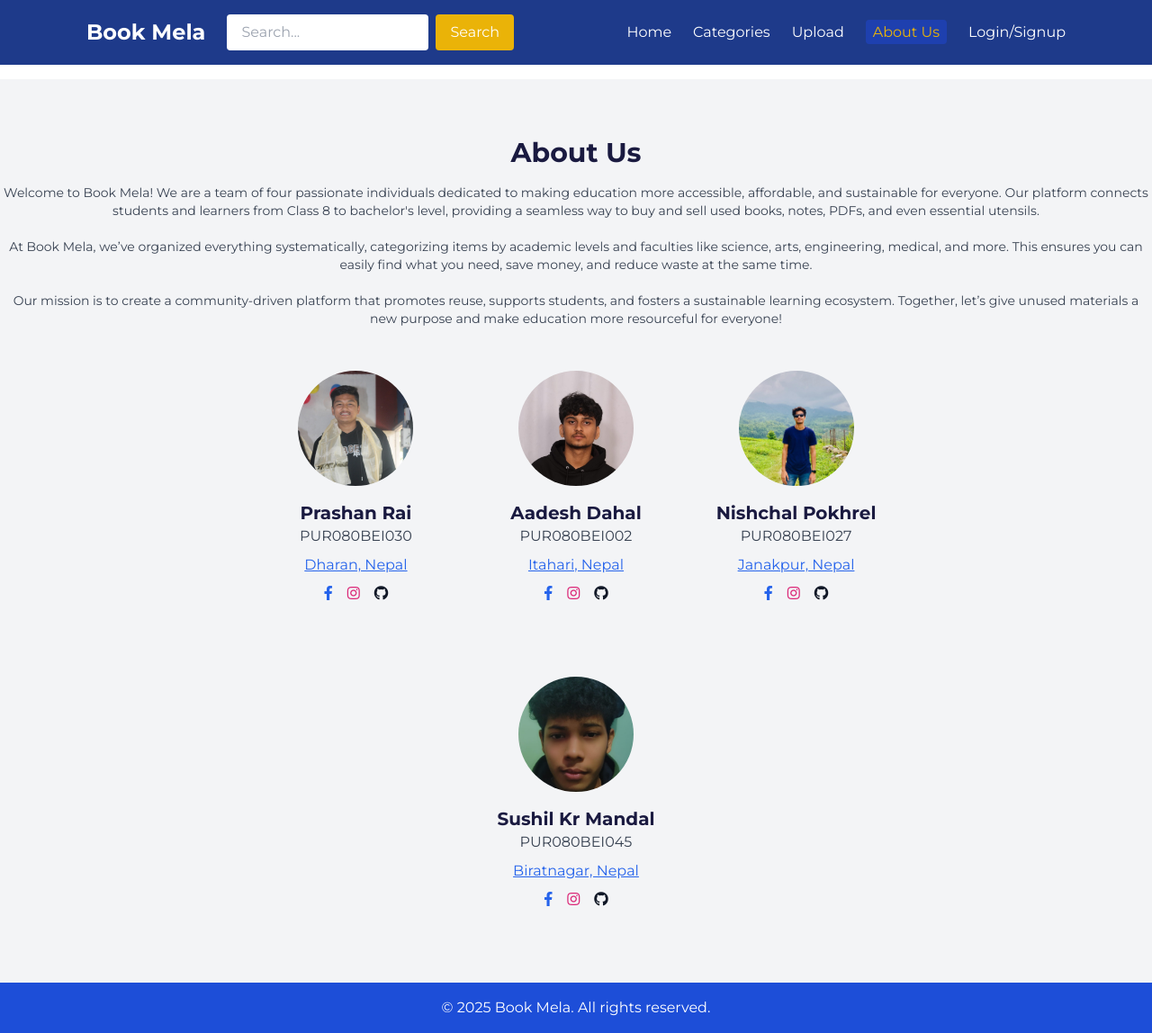
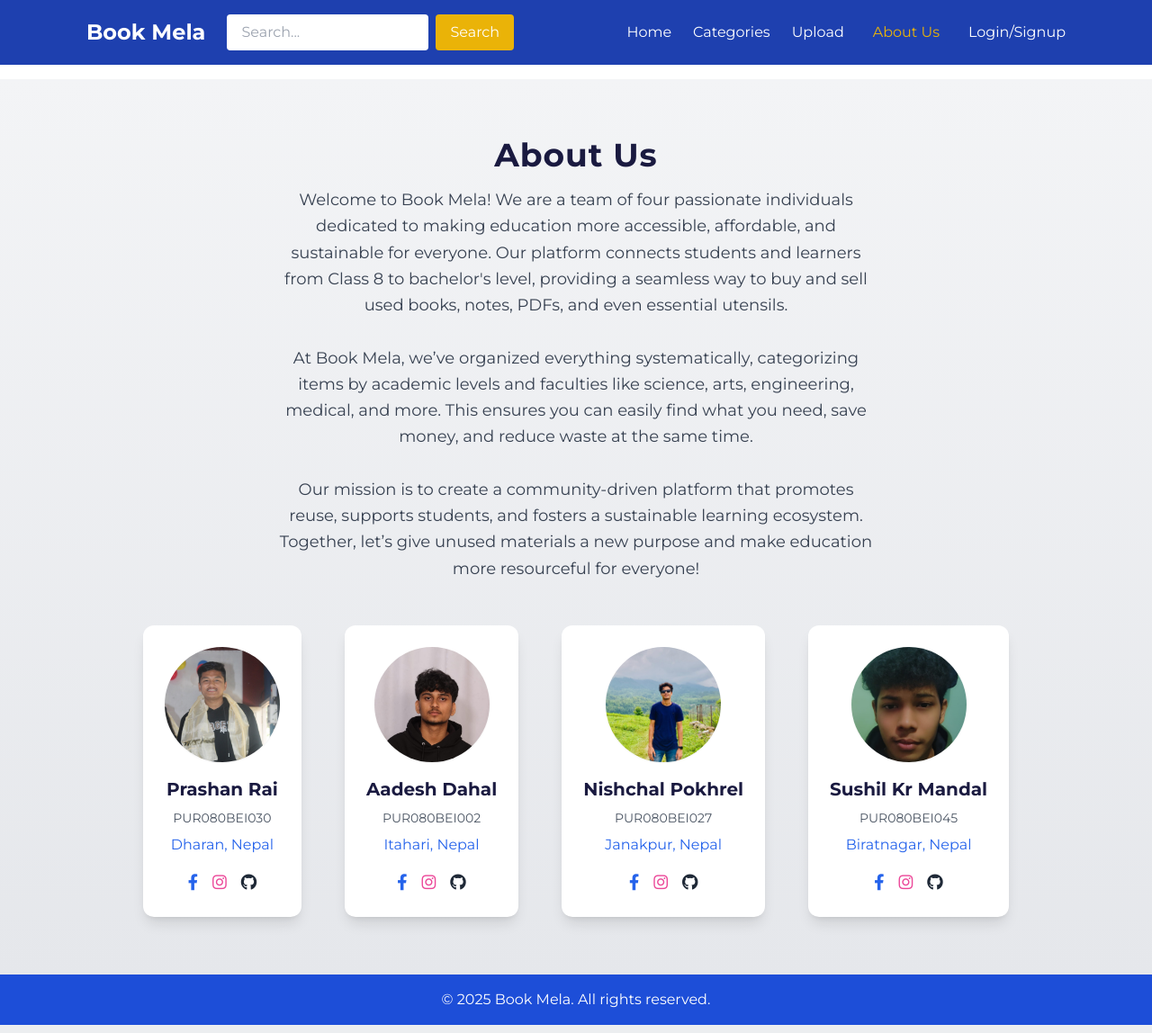
Before and after one commit to aadesh1145/Helix-080, a Flask app: page /about in a window 1280 px wide. Shown: the whole page at 90% size. Run offline with Flask 3, Linux system fonts and the light colour scheme; some libraries are stand-ins or nearby versions.

Commit message:
about us done

```diff
--- a/templates/about.html
+++ b/templates/about.html
@@ -3,98 +3,229 @@
 {% block title %}About Us - Helix-080{% endblock %}
 
 {% block content %}
+<link
+    rel="stylesheet"
+    href="https://cdnjs.cloudflare.com/ajax/libs/font-awesome/5.15.3/css/all.min.css"
+/>
+
 <!-- About Section -->
-<link rel="stylesheet" href="https://cdnjs.cloudflare.com/ajax/libs/font-awesome/5.15.3/css/all.min.css">
-
-<section id="about" class="bg-gray-100 py-16">
-    <div class="container mx-auto flex flex-col items-center">
-        <div class="text-center mb-8">
-            <h2 class="text-3xl font-extrabold text-[#1a1a40]">About Us</h2>
-            <p class="mt-4 text-sm text-gray-700">
-                Welcome to Book Mela! We are a team of four passionate individuals dedicated to making education more accessible, affordable, and sustainable for everyone. Our platform connects students and learners from Class 8 to bachelor's level, providing a seamless way to buy and sell used books, notes, PDFs, and even essential utensils.
-                <br /><br />
-                At Book Mela, we’ve organized everything systematically, categorizing items by academic levels and faculties like science, arts, engineering, medical, and more. This ensures you can easily find what you need, save money, and reduce waste at the same time.
-                <br /><br />
-                Our mission is to create a community-driven platform that promotes reuse, supports students, and fosters a sustainable learning ecosystem. Together, let’s give unused materials a new purpose and make education more resourceful for everyone!
+<section id="about" class="bg-gradient-to-b from-gray-100 to-gray-200 py-16">
+    <div class="container mx-auto max-w-6xl">
+        <!-- Heading -->
+        <div class="text-center mb-12">
+            <h2 class="text-4xl font-bold text-[#1a1a40] tracking-wide">
+                About Us
+            </h2>
+            <p class="mt-4 text-lg leading-relaxed text-gray-700 max-w-2xl mx-auto">
+                Welcome to Book Mela! We are a team of four passionate
+                individuals dedicated to making education more accessible,
+                affordable, and sustainable for everyone. Our platform connects
+                students and learners from Class 8 to bachelor's level,
+                providing a seamless way to buy and sell used books, notes,
+                PDFs, and even essential utensils. <br /><br />
+                At Book Mela, we’ve organized everything systematically,
+                categorizing items by academic levels and faculties like
+                science, arts, engineering, medical, and more. This ensures you
+                can easily find what you need, save money, and reduce waste at
+                the same time. <br /><br />
+                Our mission is to create a community-driven platform that
+                promotes reuse, supports students, and fosters a sustainable
+                learning ecosystem. Together, let’s give unused materials a new
+                purpose and make education more resourceful for everyone!
             </p>
         </div>
-        <div class="flex flex-wrap justify-center gap-x-8 gap-y-12">
+
+        <!-- Team Members -->
+        <div
+            class="flex flex-wrap justify-center gap-x-12 gap-y-16 text-center"
+        >
             <!-- Team Member 1 -->
-            <div class="md:w-1/4 w-full sm:w-1/2 p-4 text-center">
-                <img src="/static/images/prashan.jpeg" alt="Prashan Chenta Rai" class="rounded-full w-32 h-32 mx-auto mb-4 object-cover">
-                <h3 class="text-xl font-bold text-[#1a1a40]">Prashan Rai</h3>
-                <p class="text-gray-700">PUR080BEI030</p>
-                <p class="text-gray-600 mt-2">
-                    <a href="https://www.google.com/maps/place/Dharan,+Nepal" target="_blank" class="text-blue-600 underline">Dharan, Nepal</a>
+            <div
+                class="bg-white shadow-lg rounded-xl p-6 max-w-sm transition hover:shadow-2xl"
+            >
+                <img
+                    src="/static/images/prashan.jpeg"
+                    alt="Prashan Chenta Rai"
+                    class="rounded-full w-32 h-32 mx-auto mb-4 object-cover shadow-sm"
+                />
+                <h3 class="text-xl font-bold text-[#1a1a40]">
+                    Prashan Rai
+                </h3>
+                <p class="text-gray-600 text-sm font-medium mt-2">
+                    PUR080BEI030
                 </p>
-                <div class="flex justify-center space-x-4 mt-2">
-                    <a href="https://www.facebook.com/Prashan.Raiii" target="_blank" class="text-blue-600">
+                <p class="text-gray-500 mt-2">
+                    <a
+                        href="https://www.google.com/maps/place/Dharan,+Nepal"
+                        target="_blank"
+                        class="text-blue-600 hover:underline"
+                        >Dharan, Nepal</a
+                    >
+                </p>
+                <div class="flex justify-center space-x-4 mt-4">
+                    <a
+                        href="https://www.facebook.com/Prashan.Raiii"
+                        target="_blank"
+                        class="text-blue-600 text-lg hover:text-blue-700"
+                    >
                         <i class="fab fa-facebook-f"></i>
                     </a>
-                    <a href="https://www.instagram.com/prashan.raii/" target="_blank" class="text-pink-600">
+                    <a
+                        href="https://www.instagram.com/prashan.raii/"
+                        target="_blank"
+                        class="text-pink-500 text-lg hover:text-pink-600"
+                    >
                         <i class="fab fa-instagram"></i>
                     </a>
-                    <a href="https://github.com/PrashanRaii" target="_blank" class="text-gray-900">
+                    <a
+                        href="https://github.com/PrashanRaii"
+                        target="_blank"
+                        class="text-gray-800 text-lg hover:text-gray-900"
+                    >
                         <i class="fab fa-github"></i>
                     </a>
                 </div>
             </div>
+
             <!-- Team Member 2 -->
-            <div class="md:w-1/4 w-full sm:w-1/2 p-4 text-center">
-                <img src="/static/images/aadesh.jpeg" alt="Aadesh Dahal" class="rounded-full w-32 h-32 mx-auto mb-4 object-cover">
-                <h3 class="text-xl font-bold text-[#1a1a40]">Aadesh Dahal</h3>
-                <p class="text-gray-700">PUR080BEI002</p>
-                <p class="text-gray-600 mt-2">
-                    <a href="https://www.google.com/maps/place/Itahari,+Nepal" target="_blank" class="text-blue-600 underline">Itahari, Nepal</a>
+            <div
+                class="bg-white shadow-lg rounded-xl p-6 max-w-sm transition hover:shadow-2xl"
+            >
+                <img
+                    src="/static/images/aadesh.jpeg"
+                    alt="Aadesh Dahal"
+                    class="rounded-full w-32 h-32 mx-auto mb-4 object-cover shadow-sm"
+                />
+                <h3 class="text-xl font-bold text-[#1a1a40]">
+                    Aadesh Dahal
+                </h3>
+                <p class="text-gray-600 text-sm font-medium mt-2">
+                    PUR080BEI002
                 </p>
-                <div class="flex justify-center space-x-4 mt-2">
-                    <a href="https://www.facebook.com/profile.php?id=100086562643929" target="_blank" class="text-blue-600">
+                <p class="text-gray-500 mt-2">
+                    <a
+                        href="https://www.google.com/maps/place/Itahari,+Nepal"
+                        target="_blank"
+                        class="text-blue-600 hover:underline"
+                        >Itahari, Nepal</a
+                    >
+                </p>
+                <div class="flex justify-center space-x-4 mt-4">
+                    <a
+                        href="https://www.facebook.com/profile.php?id=100086562643929"
+                        target="_blank"
+                        class="text-blue-600 text-lg hover:text-blue-700"
+                    >
                         <i class="fab fa-facebook-f"></i>
                     </a>
-                    <a href="https://www.instagram.com/aad_esh.dl?utm_source=ig_web_button_share_sheet&igsh=ZDNlZDc0MzIxNw==" target="_blank" class="text-pink-600">
+                    <a
+                        href="https://www.instagram.com/aad_esh.dl?utm_source=ig_web_button_share_sheet&igsh=ZDNlZDc0MzIxNw=="
+                        target="_blank"
+                        class="text-pink-500 text-lg hover:text-pink-600"
+                    >
                         <i class="fab fa-instagram"></i>
                     </a>
-                    <a href="https://github.com/aadesh1145" target="_blank" class="text-gray-900">
+                    <a
+                        href="https://github.com/aadesh1145"
+                        target="_blank"
+                        class="text-gray-800 text-lg hover:text-gray-900"
+                    >
                         <i class="fab fa-github"></i>
                     </a>
                 </div>
             </div>
+
             <!-- Team Member 3 -->
-            <div class="md:w-1/4 w-full sm:w-1/2 p-4 text-center">
-                <img src="/static/images/nishchal.jpeg" alt="Nishchal Pokhrel" class="rounded-full w-32 h-32 mx-auto mb-4 object-cover">
-                <h3 class="text-xl font-bold text-[#1a1a40]">Nishchal Pokhrel</h3>
-                <p class="text-gray-700">PUR080BEI027</p>
-                <p class="text-gray-600 mt-2">
-                    <a href="https://www.google.com/maps/place/Janakpur,+Nepal" target="_blank" class="text-blue-600 underline">Janakpur, Nepal</a>
+            <div
+                class="bg-white shadow-lg rounded-xl p-6 max-w-sm transition hover:shadow-2xl"
+            >
+                <img
+                    src="/static/images/nishchal.jpeg"
+                    alt="Nishchal Pokhrel"
+                    class="rounded-full w-32 h-32 mx-auto mb-4 object-cover shadow-sm"
+                />
+                <h3 class="text-xl font-bold text-[#1a1a40]">
+                    Nishchal Pokhrel
+                </h3>
+                <p class="text-gray-600 text-sm font-medium mt-2">
+                    PUR080BEI027
                 </p>
-                <div class="flex justify-center space-x-4 mt-2">
-                    <a href="https://www.facebook.com/Nischalp97" target="_blank" class="text-blue-600">
+                <p class="text-gray-500 mt-2">
+                    <a
+                        href="https://www.google.com/maps/place/Janakpur,+Nepal"
+                        target="_blank"
+                        class="text-blue-600 hover:underline"
+                        >Janakpur, Nepal</a
+                    >
+                </p>
+                <div class="flex justify-center space-x-4 mt-4">
+                    <a
+                        href="https://www.facebook.com/Nischalp97"
+                        target="_blank"
+                        class="text-blue-600 text-lg hover:text-blue-700"
+                    >
                         <i class="fab fa-facebook-f"></i>
                     </a>
-                    <a href="https://www.instagram.com/nis_pokh?utm_source=ig_web_button_share_sheet&igsh=ZDNlZDc0MzIxNw==" target="_blank" class="text-pink-600">
+                    <a
+                        href="https://www.instagram.com/nis_pokh?utm_source=ig_web_button_share_sheet&igsh=ZDNlZDc0MzIxNw=="
+                        target="_blank"
+                        class="text-pink-500 text-lg hover:text-pink-600"
+                    >
                         <i class="fab fa-instagram"></i>
                     </a>
-                    <a href="https://github.com/nischalp97" target="_blank" class="text-gray-900">
+                    <a
+                        href="https://github.com/nischalp97"
+                        target="_blank"
+                        class="text-gray-800 text-lg hover:text-gray-900"
+                    >
                         <i class="fab fa-github"></i>
                     </a>
                 </div>
             </div>
+
             <!-- Team Member 4 -->
-            <div class="md:w-1/4 w-full sm:w-1/2 p-4 text-center">
-                <img src="/static/images/sushil.jpeg" alt="Sushil Kumar Mandal" class="rounded-full w-32 h-32 mx-auto mb-4 object-cover">
-                <h3 class="text-xl font-bold text-[#1a1a40]">Sushil Kr Mandal</h3>
-                <p class="text-gray-700">PUR080BEI045</p>
-                <p class="text-gray-600 mt-2">
-                    <a href="https://www.google.com/maps/place/Biratnagar,+Nepal" target="_blank" class="text-blue-600 underline">Biratnagar, Nepal</a>
+            <div
+                class="bg-white shadow-lg rounded-xl p-6 max-w-sm transition hover:shadow-2xl"
+            >
+                <img
+                    src="/static/images/sushil.jpeg"
+                    alt="Sushil Kumar Mandal"
+                    class="rounded-full w-32 h-32 mx-auto mb-4 object-cover shadow-sm"
+                />
+                <h3 class="text-xl font-bold text-[#1a1a40]">
+                    Sushil Kr Mandal
+                </h3>
+                <p class="text-gray-600 text-sm font-medium mt-2">
+                    PUR080BEI045
                 </p>
-                <div class="flex justify-center space-x-4 mt-2">
-                    <a href="https://www.facebook.com/profile.php?id=61557351412525" target="_blank" class="text-blue-600">
+                <p class="text-gray-500 mt-2">
+                    <a
+                        href="https://www.google.com/maps/place/Biratnagar,+Nepal"
+                        target="_blank"
+                        class="text-blue-600 hover:underline"
+                        >Biratnagar, Nepal</a
+                    >
+                </p>
+                <div class="flex justify-center space-x-4 mt-4">
+                    <a
+                        href="https://www.facebook.com/profile.php?id=61557351412525"
+                        target="_blank"
+                        class="text-blue-600 text-lg hover:text-blue-700"
+                    >
                         <i class="fab fa-facebook-f"></i>
                     </a>
-                    <a href="https://www.instagram.com/sushilkr_mandal?utm_source=ig_web_button_share_sheet&igsh=ZDNlZDc0MzIxNw==" target="_blank" class="text-pink-600">
+                    <a
+                        href="https://www.instagram.com/sushilkr_mandal?utm_source=ig_web_button_share_sheet&igsh=ZDNlZDc0MzIxNw=="
+                        target="_blank"
+                        class="text-pink-500 text-lg hover:text-pink-600"
+                    >
                         <i class="fab fa-instagram"></i>
                     </a>
-                    <a href="https://github.com/Sushil-Mandal" target="_blank" class="text-gray-900">
+                    <a
+                        href="https://github.com/mandalsushil2003"
+                        target="_blank"
+                        class="text-gray-800 text-lg hover:text-gray-900"
+                    >
                         <i class="fab fa-github"></i>
                     </a>
                 </div>
--- a/templates/layout.html
+++ b/templates/layout.html
@@ -17,7 +17,7 @@
 </head>
 <body class="text-gray-900 flex flex-col min-h-screen bg-white">
     <!-- Navbar -->
-    <nav class="bg-blue-900 text-white py-4">
+    <nav class="bg-blue-800 text-white py-4">
         <div class="max-w-6xl mx-auto px-4 sm:px-6 lg:px-8 flex justify-between items-center">
             <div class="flex items-center">
                 <a href="{{ url_for('home') }}" class="text-2xl font-bold">Book Mela</a>
```
